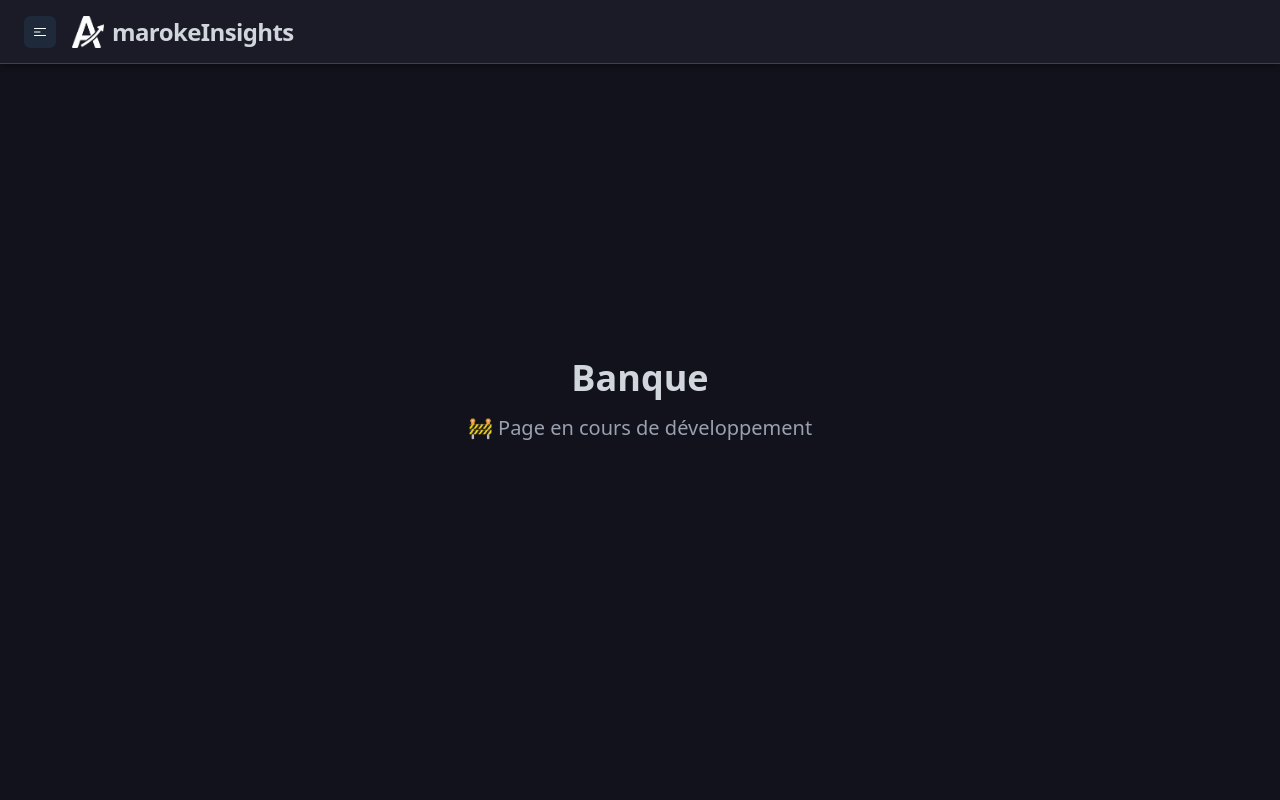
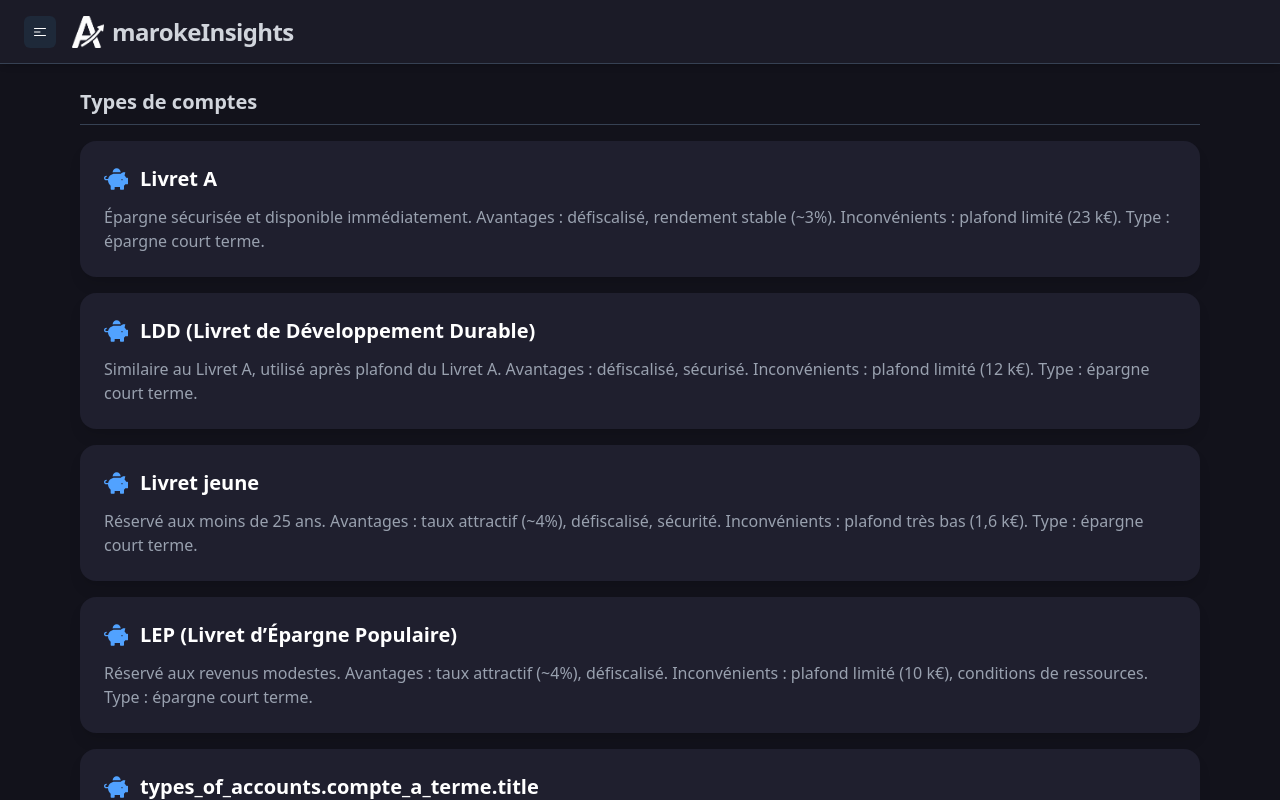
Before and after one commit to Amaroke/AmarokeInsights, a React (Vite) app: page /banking in a window 1280 px wide. Built offline with nearby package versions, Linux system fonts and the light colour scheme.

Commit message:
Base for banking, accounts section

```diff
--- /dev/null
+++ b/src/i18n/fr/banking.accounts.json
@@ -0,0 +1,52 @@
+{
+  "types_of_accounts": {
+    "checking": {
+      "title": "Compte courant",
+      "content": "Permet de gérer votre argent au quotidien (salaire, factures, retraits). Avantages : grande flexibilité, accès immédiat aux fonds. Inconvénients : aucun rendement. Type : épargne court terme."
+    },
+    "livret_a": {
+      "title": "Livret A",
+      "content": "Épargne sécurisée et disponible immédiatement. Avantages : défiscalisé, rendement stable (~3%). Inconvénients : plafond limité (23 k€). Type : épargne court terme."
+    },
+    "ldd": {
+      "title": "LDD (Livret de Développement Durable)",
+      "content": "Similaire au Livret A, utilisé après plafond du Livret A. Avantages : défiscalisé, sécurisé. Inconvénients : plafond limité (12 k€). Type : épargne court terme."
+    },
+    "livret_jeune": {
+      "title": "Livret jeune",
+      "content": "Réservé aux moins de 25 ans. Avantages : taux attractif (~4%), défiscalisé, sécurité. Inconvénients : plafond très bas (1,6 k€). Type : épargne court terme."
+    },
+    "lep": {
+      "title": "LEP (Livret d’Épargne Populaire)",
+      "content": "Réservé aux revenus modestes. Avantages : taux attractif (~4%), défiscalisé. Inconvénients : plafond limité (10 k€), conditions de ressources. Type : épargne court terme."
+    },
+    "term_savings": {
+      "title": "Compte à terme",
+      "content": "Argent placé pour une durée fixe avec taux garanti. Avantages : rendement stable, sécurisé. Inconvénients : argent bloqué jusqu’à échéance, peu flexible. Type : épargne court/moyen terme."
+    },
+    "pel": {
+      "title": "PEL (Plan Épargne Logement)",
+      "content": "Épargne pour un projet immobilier. Avantages : taux garanti, prime d’État possible. Inconvénients : argent bloqué 4 ans minimum, rendement inférieur aux livrets. Type : épargne moyen terme."
+    },
+    "cel": {
+      "title": "CEL (Compte Épargne Logement)",
+      "content": "Épargne pour un projet immobilier. Avantages : flexibilité, possibilité de prêt immobilier. Inconvénients : faible rendement (2%), plafond bas (15 k€). Type : épargne court terme."
+    },
+    "investment_account": {
+      "title": "Compte d’investissement (CTO)",
+      "content": "Permet d’investir en actions, obligations ou fonds. Avantages : rendement potentiellement supérieur, diversification possible. Inconvénients : risque de perte du capital, performance variable. Type : investissement moyen/long terme."
+    },
+    "pea": {
+      "title": "PEA (Plan d’Épargne en Actions)",
+      "content": "Investissement en actions européennes avec avantage fiscal. Avantages : gains défiscalisés après 5 ans, possibilité de diversifier. Inconvénients : limité aux actions UE, risque de perte en capital. Type : investissement moyen/long terme."
+    },
+    "assurance_vie": {
+      "title": "Assurance vie",
+      "content": "Permet de placer sur fonds euros ou unités de compte. Avantages : fiscalité avantageuse après 8 ans, transmission facilitée. Inconvénients : frais parfois élevés, performance variable selon supports. Type : investissement moyen/long terme."
+    },
+    "per": {
+      "title": "PER (Plan Épargne Retraite)",
+      "content": "Épargne bloquée pour la retraite avec avantages fiscaux. Avantages : déduction des versements, capital disponible à la retraite. Inconvénients : argent bloqué, rendement dépend du marché. Type : investissement long terme."
+    }
+  }
+}
--- a/src/i18n/index.ts
+++ b/src/i18n/index.ts
@@ -5,6 +5,7 @@ import LanguageDetector from "i18next-browser-languagedetector";
 import frHome from "./fr/home.json";
 import frConcepts from "./fr/basics.concepts.json";
 import frRisks from "./fr/basics.risks.json";
+import frAccounts from "./fr/banking.accounts.json";
 
 i18n
   .use(LanguageDetector)
@@ -15,6 +16,7 @@ i18n
         home: frHome,
         concepts: frConcepts,
         risks: frRisks,
+        accounts: frAccounts,
       },
     },
     fallbackLng: "fr",
--- a/src/pages/Banking.tsx
+++ b/src/pages/Banking.tsx
@@ -1,6 +1,95 @@
 import React from "react";
-import InProgressPage from "./InProgress";
+import { FaPiggyBank } from "react-icons/fa";
+import { useTranslation } from "react-i18next";
+import InfoBubble from "../components/InfoBubble";
+import { useSidebar } from "../context/SidebarContext";
 
-const Banking: React.FC = () => <InProgressPage title="Banque" />;
+const BankingAccounts: React.FC = () => {
+  const { isOpen } = useSidebar();
+  const { t } = useTranslation("accounts");
 
-export default Banking;
+  return (
+    <div className="flex h-screen text-gray-300 bg-[#12121b]">
+      <main
+        className={`flex-1 overflow-auto pt-16 pb-8 transition-all duration-300 ${
+          isOpen ? "md:ml-64" : "md:ml-0"
+        }`}
+      >
+        <div className="max-w-6xl mx-auto px-2 md:px-4 py-6">
+          <section id="types-of-accounts" className="scroll-mt-22 mb-12">
+            <h2 className="text-xl font-semibold mb-4 border-b border-gray-700 pb-2">
+              Types de comptes
+            </h2>
+            <div className="space-y-4">
+              <InfoBubble
+                icon={<FaPiggyBank />}
+                title={t("types_of_accounts.livret_a.title")}
+                color="text-blue-400"
+              >
+                {t("types_of_accounts.livret_a.content")}
+              </InfoBubble>
+
+              <InfoBubble
+                icon={<FaPiggyBank />}
+                title={t("types_of_accounts.ldd.title")}
+                color="text-blue-400"
+              >
+                {t("types_of_accounts.ldd.content")}
+              </InfoBubble>
+
+              <InfoBubble
+                icon={<FaPiggyBank />}
+                title={t("types_of_accounts.livret_jeune.title")}
+                color="text-blue-400"
+              >
+                {t("types_of_accounts.livret_jeune.content")}
+              </InfoBubble>
+
+              <InfoBubble
+                icon={<FaPiggyBank />}
+                title={t("types_of_accounts.lep.title")}
+                color="text-blue-400"
+              >
+                {t("types_of_accounts.lep.content")}
+              </InfoBubble>
+
+              <InfoBubble
+                icon={<FaPiggyBank />}
+                title={t("types_of_accounts.compte_a_terme.title")}
+                color="text-blue-400"
+              >
+                {t("types_of_accounts.compte_a_terme.content")}
+              </InfoBubble>
+
+              <InfoBubble
+                icon={<FaPiggyBank />}
+                title={t("types_of_accounts.livret_bancaire.title")}
+                color="text-blue-400"
+              >
+                {t("types_of_accounts.livret_bancaire.content")}
+              </InfoBubble>
+
+              <InfoBubble
+                icon={<FaPiggyBank />}
+                title={t("types_of_accounts.pel.title")}
+                color="text-blue-400"
+              >
+                {t("types_of_accounts.pel.content")}
+              </InfoBubble>
+
+              <InfoBubble
+                icon={<FaPiggyBank />}
+                title={t("types_of_accounts.cel.title")}
+                color="text-blue-400"
+              >
+                {t("types_of_accounts.cel.content")}
+              </InfoBubble>
+            </div>
+          </section>
+        </div>
+      </main>
+    </div>
+  );
+};
+
+export default BankingAccounts;
```
